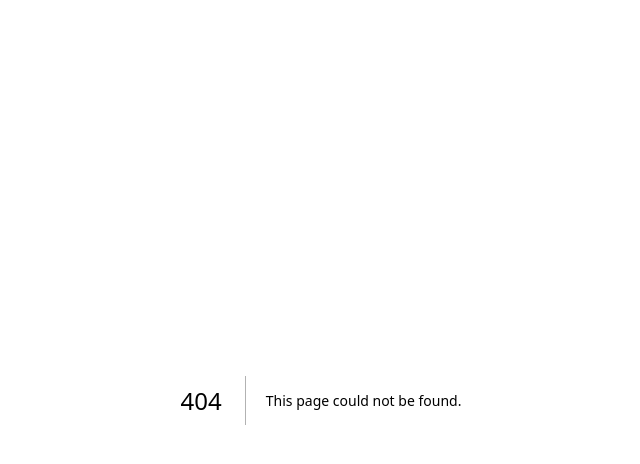
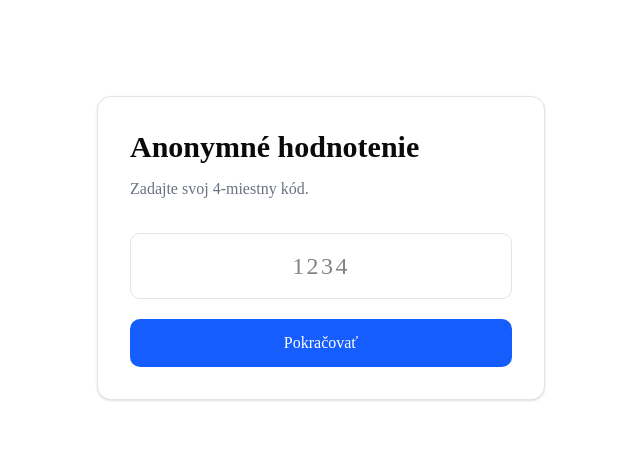
Before and after one commit to techniksvida-boop/svida-quality-manager, a Next.js app: page /start in a window 1280 px wide. Before the commit this address had no page. Shown: the top 464 px of the page, without its empty margins (319-959 px from the left). Built offline with nearby package versions, Linux system fonts and the light colour scheme; no server answers.

Commit message:
Limit anonymous voting by code

```diff
--- a/src/app/employee/[id]/EvaluationForm.tsx
+++ b/src/app/employee/[id]/EvaluationForm.tsx
@@ -18,6 +18,27 @@ export default function EvaluationForm({
   async function handleSubmit(formData: FormData) {
     setLoading(true);
 
+    const votingCodeId = localStorage.getItem("voting_code");
+
+    if (!votingCodeId) {
+      alert("Najprv zadajte anonymný hlasovací kód.");
+      setLoading(false);
+      return;
+    }
+
+    const { data: alreadyUsed } = await supabase
+      .from("voting_code_usage")
+      .select("id")
+      .eq("voting_code_id", votingCodeId)
+      .eq("evaluated_employee_id", employeeId)
+      .maybeSingle();
+
+    if (alreadyUsed) {
+      alert("Tohto zamestnanca ste už hodnotili.");
+      setLoading(false);
+      return;
+    }
+
     const { data: evaluation, error } = await supabase
       .from("evaluations")
       .insert({
@@ -30,8 +51,8 @@ export default function EvaluationForm({
       .select()
       .single();
 
-    if (error) {
-      alert(error.message);
+    if (error || !evaluation) {
+      alert(error?.message || "Hodnotenie sa nepodarilo uložiť.");
       setLoading(false);
       return;
     }
@@ -53,6 +74,12 @@ export default function EvaluationForm({
         comment_text: comment,
       });
     }
+
+    await supabase.from("voting_code_usage").insert({
+      voting_code_id: votingCodeId,
+      evaluated_employee_id: employeeId,
+      evaluation_id: evaluation.id,
+    });
 
     setSent(true);
     setLoading(false);
--- /dev/null
+++ b/src/app/start/page.tsx
@@ -0,0 +1,80 @@
+"use client";
+
+import { useState } from "react";
+import { useRouter } from "next/navigation";
+import { supabase } from "@/lib/supabase";
+
+export default function StartPage() {
+  const router = useRouter();
+
+  const [code, setCode] = useState("");
+  const [error, setError] = useState("");
+  const [loading, setLoading] = useState(false);
+
+  async function verifyCode(e: React.FormEvent) {
+    e.preventDefault();
+
+    setLoading(true);
+    setError("");
+
+    const { data } = await supabase
+      .from("evaluation_codes")
+      .select("id, employee_id, used")
+      .eq("code", code)
+      .single();
+
+    if (!data) {
+      setError("Neplatný kód.");
+      setLoading(false);
+      return;
+    }
+
+    if (data.used) {
+      setError("Tento kód už bol použitý.");
+      setLoading(false);
+      return;
+    }
+
+    sessionStorage.setItem("evaluationCode", code);
+
+    router.push(`/employee/${data.employee_id}`);
+  }
+
+  return (
+    <main className="max-w-md mx-auto mt-24">
+      <div className="rounded-xl border bg-white p-8 shadow">
+
+        <h1 className="text-3xl font-bold mb-3">
+          Anonymné hodnotenie
+        </h1>
+
+        <p className="text-gray-500 mb-8">
+          Zadajte svoj 4-miestny kód.
+        </p>
+
+        <form onSubmit={verifyCode} className="space-y-5">
+
+          <input
+            value={code}
+            onChange={(e) => setCode(e.target.value)}
+            maxLength={4}
+            className="w-full border rounded-lg p-4 text-center text-2xl tracking-widest"
+            placeholder="1234"
+          />
+
+          {error && (
+            <p className="text-red-600">{error}</p>
+          )}
+
+          <button
+            disabled={loading}
+            className="w-full rounded-lg bg-blue-600 text-white py-3"
+          >
+            {loading ? "Overujem..." : "Pokračovať"}
+          </button>
+
+        </form>
+      </div>
+    </main>
+  );
+}
```
